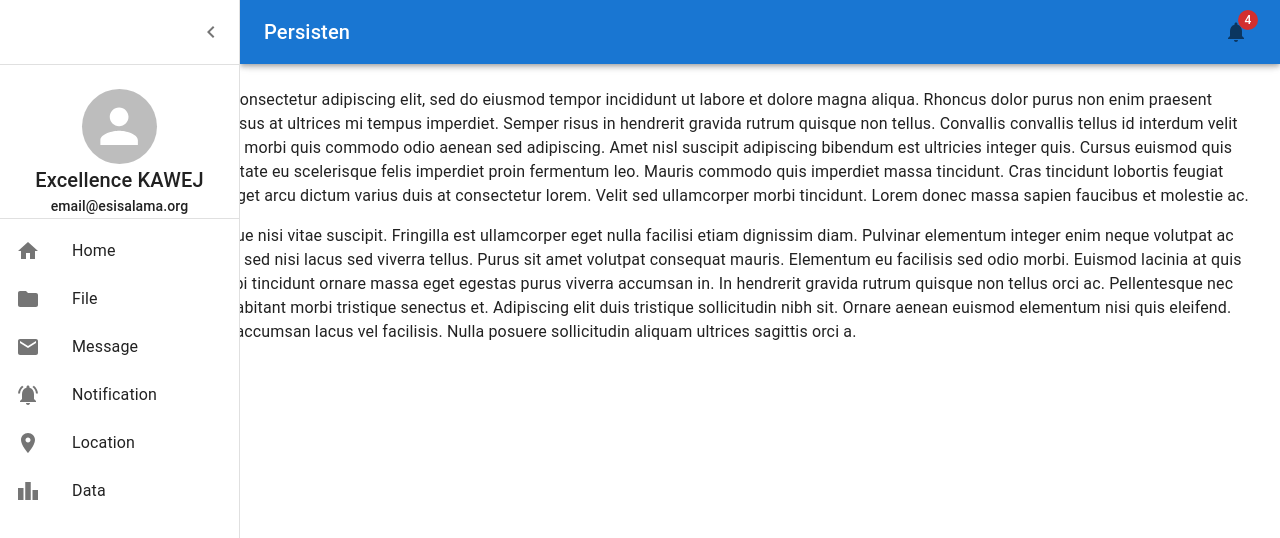
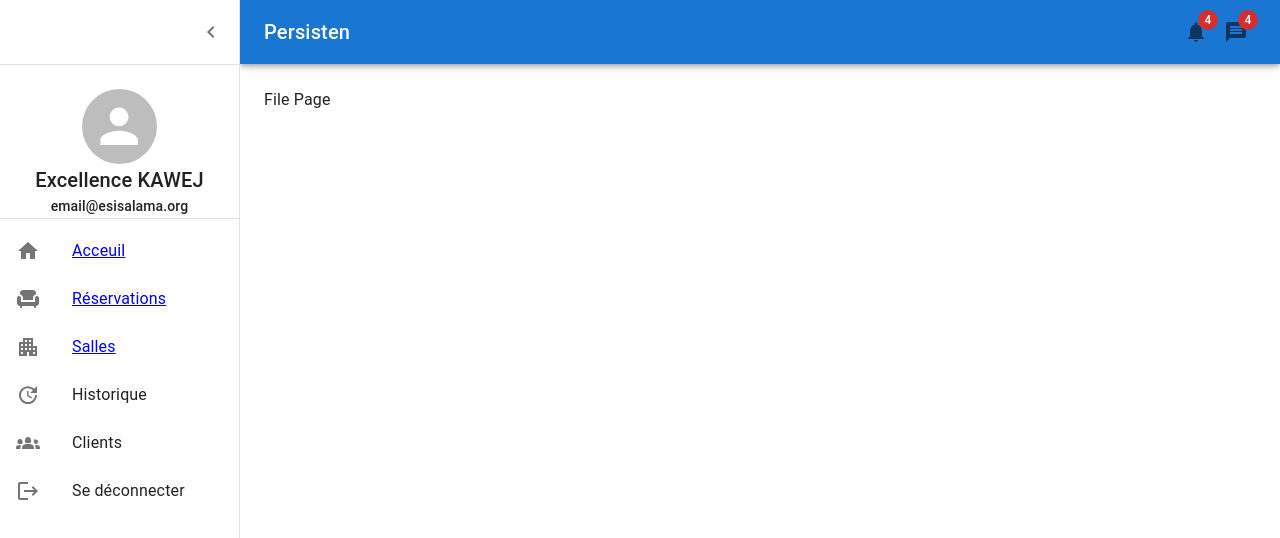
Before and after one commit to Aaron-KASONGO/drawer-dashboard, a React (Create React App) app in the folder dashboard-drawer/: page /file in a window 1280 px wide. Both pictures are taken after a click on the button "open drawer". Shown: the top 538 px of the page. Built offline with nearby package versions, Linux system fonts and the light colour scheme.

Commit message:
add icons in dashboard

```diff
--- a/dashboard-drawer/src/App.js
+++ b/dashboard-drawer/src/App.js
@@ -6,8 +6,9 @@ import { ToolBar } from './components/ToolBar';
 import { DrawerSide } from './components/Drawer';
 
 import { BrowserRouter as Router, Routes, Route, Outlet } from 'react-router-dom'
-import Home from './components/Content/Home';
 import { HomePage } from './components/Content/HomePage';
+import { FilePage } from './components/Content/FilePage';
+import { MessagePage } from './components/Content/MessagePage';
 
 
 const drawerWidth = 240;
@@ -30,9 +31,20 @@ const App = () => {
         <CssBaseline />
         <ToolBar open={open} handleDrawerOpen={handleDrawerOpen}/>
         <DrawerSide open={open} handleDrawerClose={handleDrawerClose} theme={theme} />
-        <HomePage />
+        <Routes>
+          <Route path='/' element={<Layout />}>
+            <Route index element={<HomePage open={open} />} />
+            <Route path='/file' element={<FilePage open={open} />} />
+            <Route path='messages' element={<MessagePage open={open} />} />
+          </Route>
+        </Routes>
       </Box>
     </Router>
   );
 }
+
+const Layout = () => {
+  return <Outlet />
+}
+
 export default App;
--- /dev/null
+++ b/dashboard-drawer/src/components/Content/FilePage.js
@@ -0,0 +1,40 @@
+import { Typography, styled } from "@mui/material";
+
+const drawerWidth = 240;
+
+const Main = styled('main', { shouldForwardProp: (prop) => prop !== 'open' })(
+  ({ theme, open }) => ({
+    flexGrow: 1,
+    padding: theme.spacing(3),
+    transition: theme.transitions.create('margin', {
+      easing: theme.transitions.easing.sharp,
+      duration: theme.transitions.duration.leavingScreen,
+    }),
+    marginLeft: `-${drawerWidth}px`,
+    ...(open && {
+      transition: theme.transitions.create('margin', {
+        easing: theme.transitions.easing.easeOut,
+        duration: theme.transitions.duration.enteringScreen,
+      }),
+      marginLeft: 0,
+    }),
+  }),
+);
+
+const DrawerHeader = styled('div')(({ theme }) => ({
+    display: 'flex',
+    alignItems: 'center',
+    padding: theme.spacing(0, 1),
+    // necessary for content to be below app bar
+    ...theme.mixins.toolbar,
+    justifyContent: 'flex-end',
+  }));
+
+export const FilePage = ({open}) => {
+  return (
+    <Main open={open}>
+        <DrawerHeader />
+        <Typography>File Page</Typography>
+    </Main>
+  )
+}
--- /dev/null
+++ b/dashboard-drawer/src/components/Content/MessagePage.js
@@ -0,0 +1,40 @@
+import { Typography, styled } from "@mui/material";
+
+const drawerWidth = 240;
+
+const Main = styled('main', { shouldForwardProp: (prop) => prop !== 'open' })(
+  ({ theme, open }) => ({
+    flexGrow: 1,
+    padding: theme.spacing(3),
+    transition: theme.transitions.create('margin', {
+      easing: theme.transitions.easing.sharp,
+      duration: theme.transitions.duration.leavingScreen,
+    }),
+    marginLeft: `-${drawerWidth}px`,
+    ...(open && {
+      transition: theme.transitions.create('margin', {
+        easing: theme.transitions.easing.easeOut,
+        duration: theme.transitions.duration.enteringScreen,
+      }),
+      marginLeft: 0,
+    }),
+  }),
+);
+
+const DrawerHeader = styled('div')(({ theme }) => ({
+    display: 'flex',
+    alignItems: 'center',
+    padding: theme.spacing(0, 1),
+    // necessary for content to be below app bar
+    ...theme.mixins.toolbar,
+    justifyContent: 'flex-end',
+  }));
+
+export const MessagePage = ({open}) => {
+  return (
+    <Main open={open}>
+        <DrawerHeader />
+        <Typography>Message Page</Typography>
+    </Main>
+  )
+}
--- a/dashboard-drawer/src/components/Drawer.js
+++ b/dashboard-drawer/src/components/Drawer.js
@@ -12,12 +12,13 @@ import InboxIcon from '@mui/icons-material/MoveToInbox';
 import MailIcon from '@mui/icons-material/Mail';
 
 import HomeIcon from '@mui/icons-material/Home';
-import FolderIcon from '@mui/icons-material/Folder';
-import EmailIcon from '@mui/icons-material/Email';
-import NotificationsActiveIcon from '@mui/icons-material/NotificationsActive';
-import LocationOnIcon from '@mui/icons-material/LocationOn';
-import LeaderboardIcon from '@mui/icons-material/Leaderboard';
+import ChairIcon from '@mui/icons-material/Chair';
+import ApartmentIcon from '@mui/icons-material/Apartment';
+import UpdateIcon from '@mui/icons-material/Update';
+import Groups2Icon from '@mui/icons-material/Groups2';
+import LogoutIcon from '@mui/icons-material/Logout';
 import { Avatar, Box, Drawer, styled } from '@mui/material';
+import { Link } from 'react-router-dom';
 
 const drawerWidth = 240;
 
@@ -70,57 +71,61 @@ export const DrawerSide = ({open, handleDrawerClose, theme}) => {
         </Box>
         <Divider />
         <List>
+            <Link to='/' underline='none'>
+              <ListItem disablePadding>
+                <ListItemButton>
+                  <ListItemIcon>
+                    <HomeIcon />
+                  </ListItemIcon>
+                  <ListItemText primary='Acceuil' />
+                </ListItemButton>
+              </ListItem>
+            </Link>
+            <Link to='/file'>
+              <ListItem disablePadding>
+                <ListItemButton>
+                  <ListItemIcon>
+                    <ChairIcon />
+                  </ListItemIcon>
+                  <ListItemText primary='Réservations' />
+                </ListItemButton>
+              </ListItem>
+            </Link>
+            <Link to='/messages'>
+              <ListItem disablePadding>
+                <ListItemButton>
+                  <ListItemIcon>
+                    <ApartmentIcon />
+                  </ListItemIcon>
+                  <ListItemText primary='Salles' />
+                </ListItemButton>
+              </ListItem>
+            </Link>
+
             <ListItem disablePadding>
               <ListItemButton>
                 <ListItemIcon>
-                  <HomeIcon />
+                  <UpdateIcon />
                 </ListItemIcon>
-                <ListItemText primary='Home' />
+                <ListItemText primary='Historique' />
               </ListItemButton>
             </ListItem>
 
             <ListItem disablePadding>
               <ListItemButton>
                 <ListItemIcon>
-                  <FolderIcon />
+                  <Groups2Icon />
                 </ListItemIcon>
-                <ListItemText primary='File' />
+                <ListItemText primary='Clients' />
               </ListItemButton>
             </ListItem>
 
             <ListItem disablePadding>
               <ListItemButton>
                 <ListItemIcon>
-                  <EmailIcon />
+                  <LogoutIcon />
                 </ListItemIcon>
-                <ListItemText primary='Message' />
-              </ListItemButton>
-            </ListItem>
-
-            <ListItem disablePadding>
-              <ListItemButton>
-                <ListItemIcon>
-                  <NotificationsActiveIcon />
-                </ListItemIcon>
-                <ListItemText primary='Notification' />
-              </ListItemButton>
-            </ListItem>
-
-            <ListItem disablePadding>
-              <ListItemButton>
-                <ListItemIcon>
-                  <LocationOnIcon />
-                </ListItemIcon>
-                <ListItemText primary='Location' />
-              </ListItemButton>
-            </ListItem>
-
-            <ListItem disablePadding>
-              <ListItemButton>
-                <ListItemIcon>
-                  <LeaderboardIcon />
-                </ListItemIcon>
-                <ListItemText primary='Data' />
+                <ListItemText primary='Se déconnecter' />
               </ListItemButton>
             </ListItem>
         </List>
--- a/dashboard-drawer/src/components/ToolBar.js
+++ b/dashboard-drawer/src/components/ToolBar.js
@@ -4,6 +4,7 @@ import { Badge, IconButton, Typography, Box, Toolbar } from '@mui/material';
 import { styled } from '@mui/material/styles';
 
 import NotificationsIcon from '@mui/icons-material/Notifications';
+import MessageIcon from '@mui/icons-material/Message';
 
 const drawerWidth = 240;
 
@@ -64,6 +65,12 @@ export const ToolBar = ({open, handleDrawerOpen}) => {
                 <NotificationsIcon />
               </Badge>
             </IconButton>
+
+            <IconButton>
+              <Badge badgeContent={4} color='error'>
+                <MessageIcon />
+              </Badge>
+            </IconButton>
           </Box>
         </Toolbar>
       </AppBar>
```
